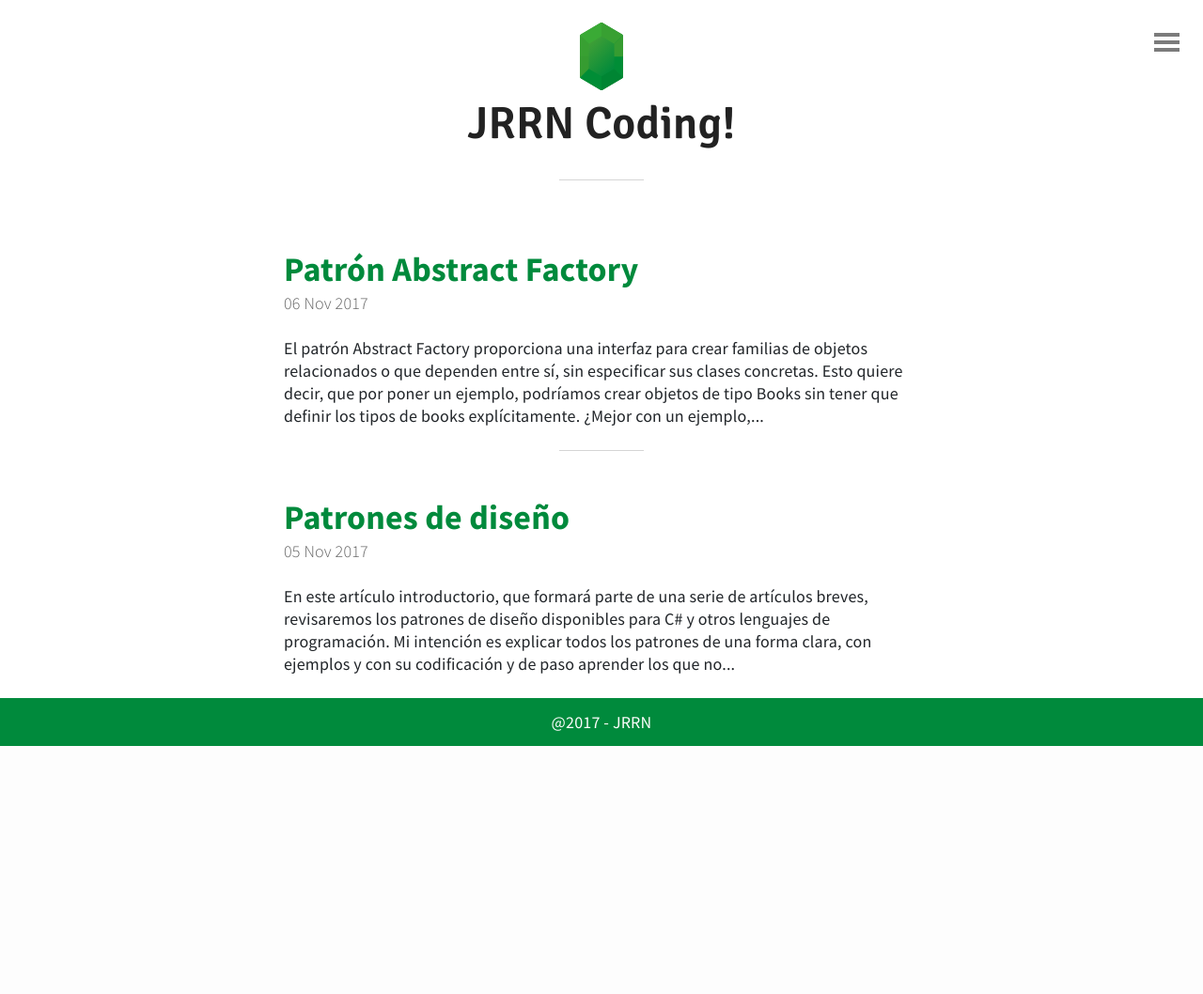
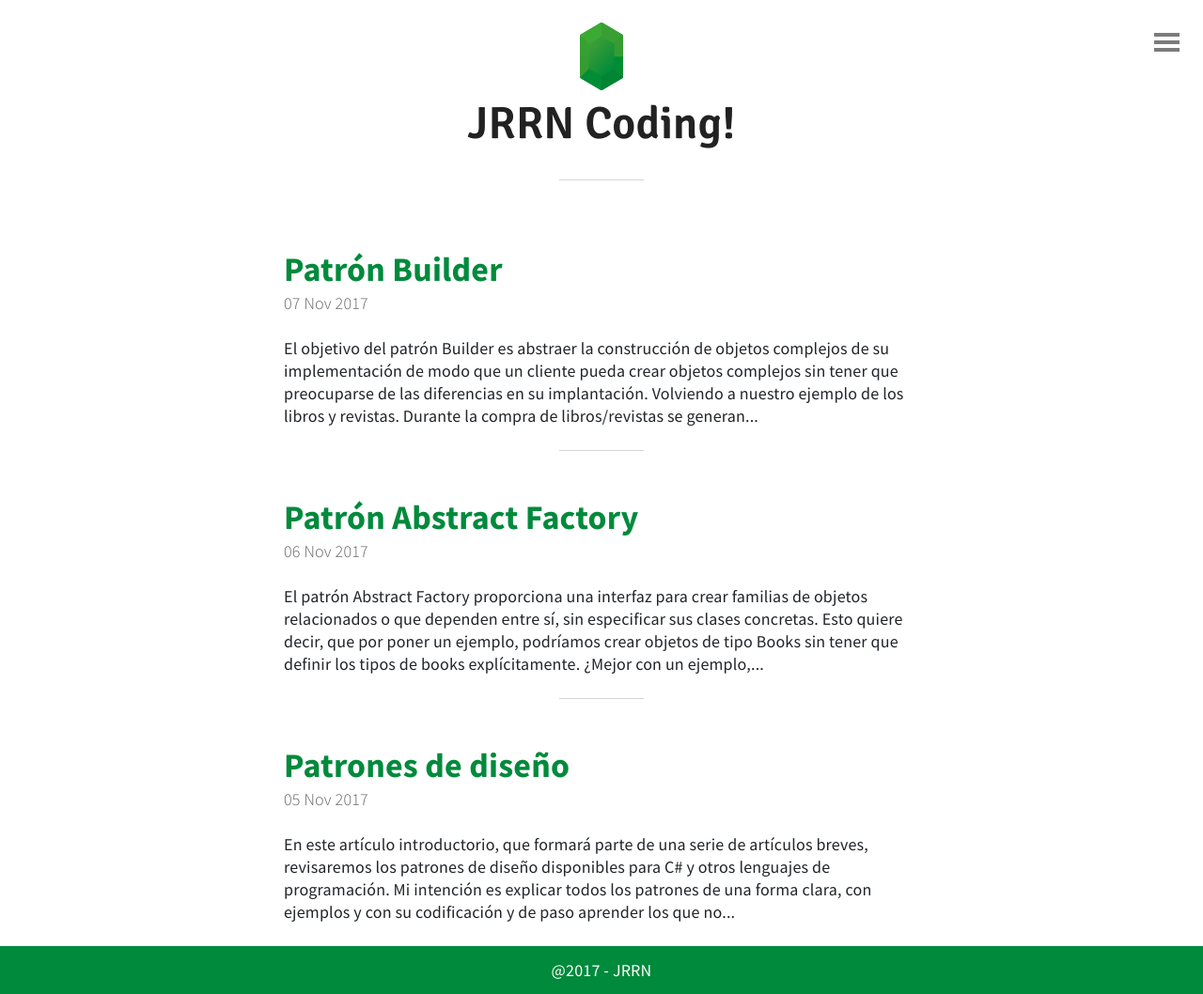
Before and after one commit to JRRN/jrrn.github.io, a Jekyll site: the page built from index.html, in a window 1280 px wide. Shown: the whole page at 94% size. Built offline with Jekyll 4.4.1, drawn with Linux system fonts in a browser that asks for light colours; nearby versions of some CDN libraries; the list of posts is cut into pages by our own code; before the commit the page ends 900 px from its top, so only the background shows below that; part of the change alters nothing that is shown.

Commit message:
Patron Builder

```diff
--- a/_posts/2017-11-06-Patron-Abstract-Factory.md
+++ b/_posts/2017-11-06-Patron-Abstract-Factory.md
@@ -10,17 +10,19 @@ Tendríamos la clase factoria abstracta Books. Imaginemos que tenemos un sistema
 
 <pre><code class='language-cs'>
 public class PaperBook :  Book {
-		public PaperBook(string titulo, string autor, int añoPublicacion, FormatType formatType)
-        : base(titulo, autor, añoPublicacion, formatType){}
-		public override void mostrarCaracteristicas(){
-			Console.WriteLine("Datos del libro físico: \" + titulo + \" del autor: \" + autor+ \" publicado el: \" + añoPublicacion + \" de formato: \" + formatype); }}
+    public PaperBook(string titulo, string autor, int añoPublicacion, FormatType formatType)
+    : base(titulo, autor, añoPublicacion, formatType) { }
+    public override void mostrarCaracteristicas() {
+        Console.WriteLine($"Datos del libro físico: {titulo} del autor: {autor} publicado el: {añoPublicacion} en formato: {formatype}");
+    }
+}
 
 public class MediaBook: Book {
-	public PaperBook(string titulo, string autor, int añoPublicacion, FormatType formatType)
-	: base(titulo, autor, añoPublicacion, formatType){}
+    public PaperBook(string titulo, string autor, int añoPublicacion, FormatType formatType)
+    : base(titulo, autor, añoPublicacion, formatType) {}
 
-	public override void mostrarCaracteristicas() {
-        Console.WriteLine($"Datos del libro físico:{titulo} del autor: {autor} publicado el: {añoPublicacion} en formato: {formatype"});
+    public override void mostrarCaracteristicas() {
+        Console.WriteLine($"Datos del libro físico:{titulo} del autor: {autor} publicado el: {añoPublicacion} en formato: {formatype}");
     }
 }
 
@@ -38,7 +40,7 @@ public class GeneratePaperBook: GenerateBook {
 }
 
 public class GenerateMediaBook: GenerateBook {
-    public MediaBook creaMediaBook(string titulo, string autor, int añoPublicacion, FormatType formatType)    {
+    public MediaBook creaMediaBook(string titulo, string autor, int añoPublicacion, FormatType formatType) {
         return new MediaBook(string titulo, string autor, int añoPublicacion, FormatType formatType);
     }
 }
@@ -48,14 +50,13 @@ Hasta aquí tendriamos la implementación solicitada del ejemplo. Pero como siem
 
 <pre><code class='language-cs'>
 public abstract class Magazine {
-	protected string _titulo;
-	protected string _autor;
-	protected int _añoPublicacion;
-	protected FormatType _formatType;
-
-	public Magazine(string titulo, string autor, int añoPublicacion, FormatType formatType) {
+    protected string _titulo;
+    protected string _autor;
+    protected int _añoPublicacion;
+    protected FormatType _formatType;
+    public Magazine(string titulo, string autor, int añoPublicacion, FormatType formatType) {
         _titulo = titulo;
-	    _autor = autor;
+        _autor = autor;
         _añoPublicacion = añoPublicacion;
         _formatType = formatType;
     }
@@ -65,14 +66,15 @@ public abstract class Magazine {
 
 public class PaperMagazine: Magazine {
     public PaperMagazine(string titulo, string autor, int añoPublicacion, FormatType formatType) : base(titulo, autor, añoPublicacion, formatType){}
-    public override void mostrarCaracteristicas()   {
+
+    public override void mostrarCaracteristicas() {
         Console.WriteLine($"Datos de la Revista física: {titulo} del autor: {autor} publicada el: {añoPublicacion} de formato: {formatype});
     }
 }
 
-public class MediaMagazine: Magazine{
+public class MediaMagazine: Magazine {
     public MediaMagazine(string titulo, string autor, int añoPublicacion, FormatType formatType) : base(titulo, autor, añoPublicacion, formatType){}
-    public override void mostrarCaracteristicas()   {
+    public override void mostrarCaracteristicas() {
         Console.WriteLine($"Datos de la Revista Electrónica: {titulo} del autor: {autor} publicada el: {añoPublicacion} de formato: {formatype});
     }
 }
@@ -81,11 +83,11 @@ public class MediaMagazine: Magazine{
 Y finalmente solo tendriamos que agregar a la interfaz los médotos de CreaMagazine:
 
 <pre><code class='language-cs'>
-using System;
-	public interface FabricaVehiculo {
-	PaperBook creaPaperBook(string titulo, string autor, int añoPublicacion, FormatType formatType);
-	MediaBook creaMediaBook (string titulo, string autor, int añoPublicacion, FormatType formatType);
-	PaperMagazine creaPaperMagazine (string titulo, string autor, int añoPublicacion, FormatType formatType);
-	MediaMagazine creaMediaMagazine (string titulo, string autor, int añoPublicacion, FormatType formatType); }
+public interface FabricaVehiculo {
+    PaperBook creaPaperBook(string titulo, string autor, int añoPublicacion, FormatType formatType);
+    MediaBook creaMediaBook (string titulo, string autor, int añoPublicacion, FormatType formatType);
+    PaperMagazine creaPaperMagazine (string titulo, string autor, int añoPublicacion, FormatType formatType);
+    MediaMagazine creaMediaMagazine (string titulo, string autor, int añoPublicacion, FormatType formatType);
+}
 </code></pre>
 Saludos.
--- /dev/null
+++ b/_posts/2017-11-07-Patron-Builder.md
@@ -0,0 +1,117 @@
+---
+title: Patrón Builder
+---
+
+El objetivo del patrón **Builder** es abstraer la construcción de objetos complejos de su implementación de modo que un cliente pueda crear objetos complejos sin tener que preocuparse de las diferencias en su implantación.
+
+Volviendo a nuestro ejemplo de los libros y revistas. Durante la compra de libros/revistas se generan varios documentos como la solicitud del pedido y la factura.
+
+Estos documentos se pueden generar en pdf y/o en formato html para remitir por mail, por ejemplo. Con lo que obtendríamos los métodos constructorDocumentacionHtml y constructorDocumentacionPdf.
+
+<pre><code class='language-cs'>
+public abstract class Documentacion {
+    protected IList&lt;string&gt; contenido = new List&lt;string&gt;();
+    public abstract void agregaDocumento(string documento);
+    public abstract void imprime();
+}
+
+public class DocumentacionHtml : Documentacion {
+    public override void agregaDocumento(string documento) {
+       if (document.StartsWith("HTML")) contenido.Add(documento);
+    }
+
+    public override void imprime() {
+        Console.WriteLine(\"Documentación HTML\");
+        foreach(string s in contenido) Console.WriteLine(s);
+    }
+}
+
+public class DocumentacionPdf : Documentacion {
+    public override void agregaDocumento(string documento) {
+        if (documento.StartsWith("PDF")) contenido.Add(documento);
+    }
+
+    public override void imprime() {
+        Console.WriteLine(\"Documentación PDF\");
+        foreach (string s in contenido)  Console.WriteLine(s);
+    }
+}
+
+public abstract class ConstructorDocumentacion {
+    protected Documentacion documentacion;
+    public abstract void construyeSolicitudPedido(string nombreCliente);
+    public abstract void construyeSolicitudFactura(string nombreSolicitante);
+    public Documentacion resultado() {
+        return documentacion;
+    }
+}
+
+public class constructorDocumentacionHtml : ConstructorDocumentacion {
+    public ConstructorDocumentacionHtml() {
+        documentacion = new DocumentacionHtml();
+    }
+
+    public override void construyeSolicitudPedido(string nombreCliente) {
+        string documento;
+        documento = $"Solicitud de pedido Cliente: {nombreCliente} HTML";
+        documentacion.agregaDocumento(documento);
+    }
+
+    public override void construyeSolicitudFactura(string nombreSolicitante) {
+        string documento;
+        documento =  $"HTML Solicitud de factura Solicitante:  {nombreSolicitante}";
+
+        documentacion.agregaDocumento(documento);
+    }
+}
+
+public class ConstructorDocumentacionPdf :  ConstructorDocumentacion {
+    public ConstructorDocumentacionPdf() {
+        documentacion = new DocumentacionPdf();
+    }
+
+    public override void construyeSolicitudPedido(string nombreCliente) {
+        string documento;
+        documento = \"&lt;PDF&gt;Solicitud de pedido Cliente: \" + nombreCliente + \"&lt;/PDF&gt;\";
+        documentacion.agregaDocumento(documento);
+    }
+
+    public override void construyeSolicitudFactura(string nombreSolicitante) {
+        string documento;
+        documento = \"&lt;PDF&gt;Solicitud de factura Solicitante: \" + nombreSolicitante + \"&lt;/PDF&gt;\";
+        documentacion.agregaDocumento(documento);
+    }
+}
+
+public class Vendedor {
+    protected ConstructorDocumentacion constructor;
+    public Vendedor(ConstructorDocumentacionVehiculo constructor) {
+        this.constructor = constructor;
+    }
+
+    public Documentacion construye(string nombreCliente) {
+        constructor.construyeSolicitudPedido(nombreCliente);
+        constructor.construyeSolicitudFactura(nombreCliente);
+        Documentacion documentacion = constructor.resultado();
+        return documentacion;
+    }
+}
+
+public class Cliente {
+    static void Main(string[] args) {
+        ConstructorDocumentacion constructor;
+        Console.WriteLine(\"Desea generar \" + \"documentación HTML (1) o PDF (2):\");
+        string seleccion = Console.ReadLine();
+        if (seleccion == \"1\") {
+            constructor = new ConstructorDocumentacionHtml();
+        } else {
+            constructor = new ConstructorDocumentacionPdf();
+        }
+        Vendedor vendedor = new Vendedor(constructor);
+        Documentacion documentacion = vendedor.construye(\"JRRN\");
+        documentacion.imprime();
+    }
+}
+</code></pre>
+
+Saludos.
```
